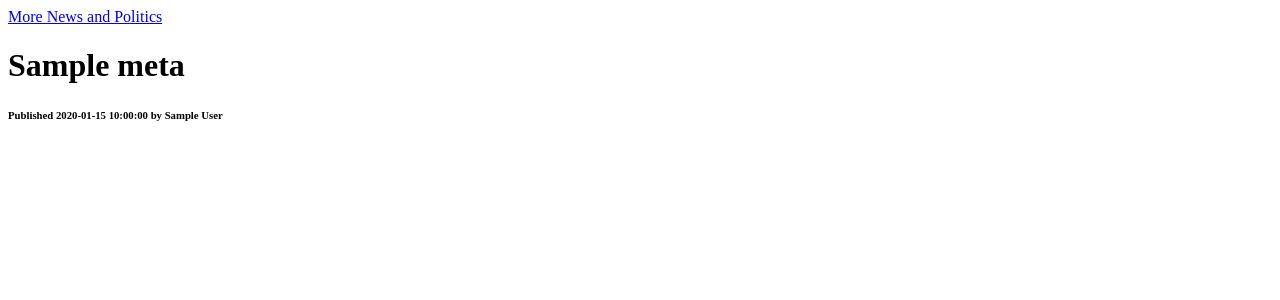
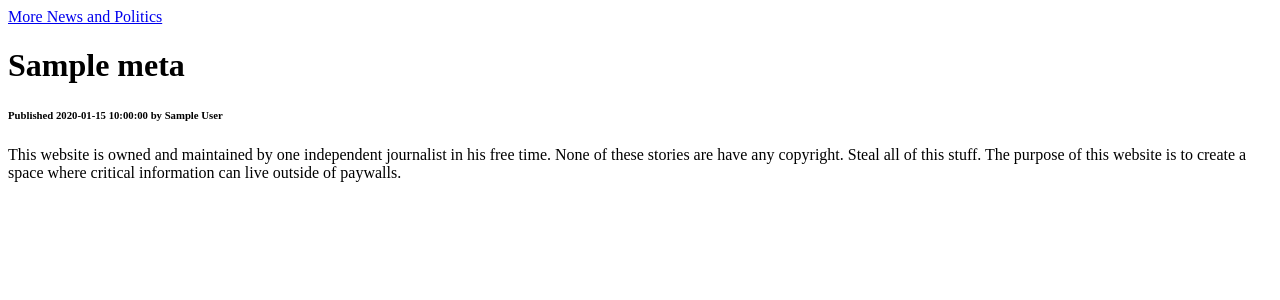
Before and after one commit to revolt3d/politics, a PHP site: template themes/chimi/news.twig in a window 1280 px wide. Shown: the top 300 px of the page. Run offline with PHP 8.4, Linux system fonts and the light colour scheme; the template is opened without the code that fills it: most values are stand-ins (such as "Sample title", 1, 10 or a date in 2020); some libraries are stand-ins or nearby versions; some web fonts are replaced.

Commit message:
Update news.twig

```diff
--- a/themes/chimi/news.twig
+++ b/themes/chimi/news.twig
@@ -1,27 +1,22 @@
 <!DOCTYPE html>
 <html class="no-js" lang="en">
 <head>
-    <meta charset="utf-8" />
+    <meta charset="utf-8">
     <title>{{ meta.title }}</title>
 
-    <meta name="description" content="Website" />
-    <meta name="robots" content="website" />
+    <meta name="description" content="Website">
+    <meta name="robots" content="website">
 
     {% if current_page %}
-        <link rel="canonical" href="{{ current_page.url }}" />
+        <link rel="canonical" href="{{ current_page.url }}">
     {% endif %}
 <link rel="preconnect" href="https://fonts.googleapis.com">
 <link rel="preconnect" href="https://fonts.gstatic.com" crossorigin>
     <link rel="preconnect" href="https://fonts.gstatic.com" crossorigin>
     <link href="https://fonts.googleapis.com/css2?family=Solway:wght@300;700&display=swap" rel="stylesheet">
-    <link rel="stylesheet" href="{{ theme_url }}/css/politico.css" type="text/css" />
-    <link rel="stylesheet" href="{{ theme_url }}/css/droidsans.css" type="text/css" />
-    <link rel="stylesheet" href="{{ theme_url }}/css/fontello.css" type="text/css" />
-    <meta name="twitter:card" content="summary" />
-    <meta name="twitter:site" content="@revolt3d" />
-    <meta name="twitter:title" content="{{ meta.title }}" />
-    <meta name="twitter:description" content="{{ meta.description }}" />
-    <meta name="twitter:image" content="{{ meta.image }}">
+    <link rel="stylesheet" href="{{ theme_url }}/css/politico.css" type="text/css">
+    <link rel="stylesheet" href="{{ theme_url }}/css/droidsans.css" type="text/css">
+    <link rel="stylesheet" href="{{ theme_url }}/css/fontello.css" type="text/css">
 </head>
 <body{% if config.theme_config.widescreen %} class="widescreen"{% endif %}>
     <div id="main" role="main">
@@ -33,9 +28,9 @@
         </div>
     </div>
 
+    This website is owned and maintained by one independent journalist in his free time. None of these stories are have any copyright. Steal all of this stuff. The purpose of this website is to create a space where critical information can live outside of paywalls.
     <script src="{{ theme_url }}/js/modernizr-3.3.1-custom.min.js"></script>
     <script src="{{ theme_url }}/js/utils.js"></script>
     <script src="{{ theme_url }}/js/pico.js"></script>
-</div>
 </body>
 </html>
```
